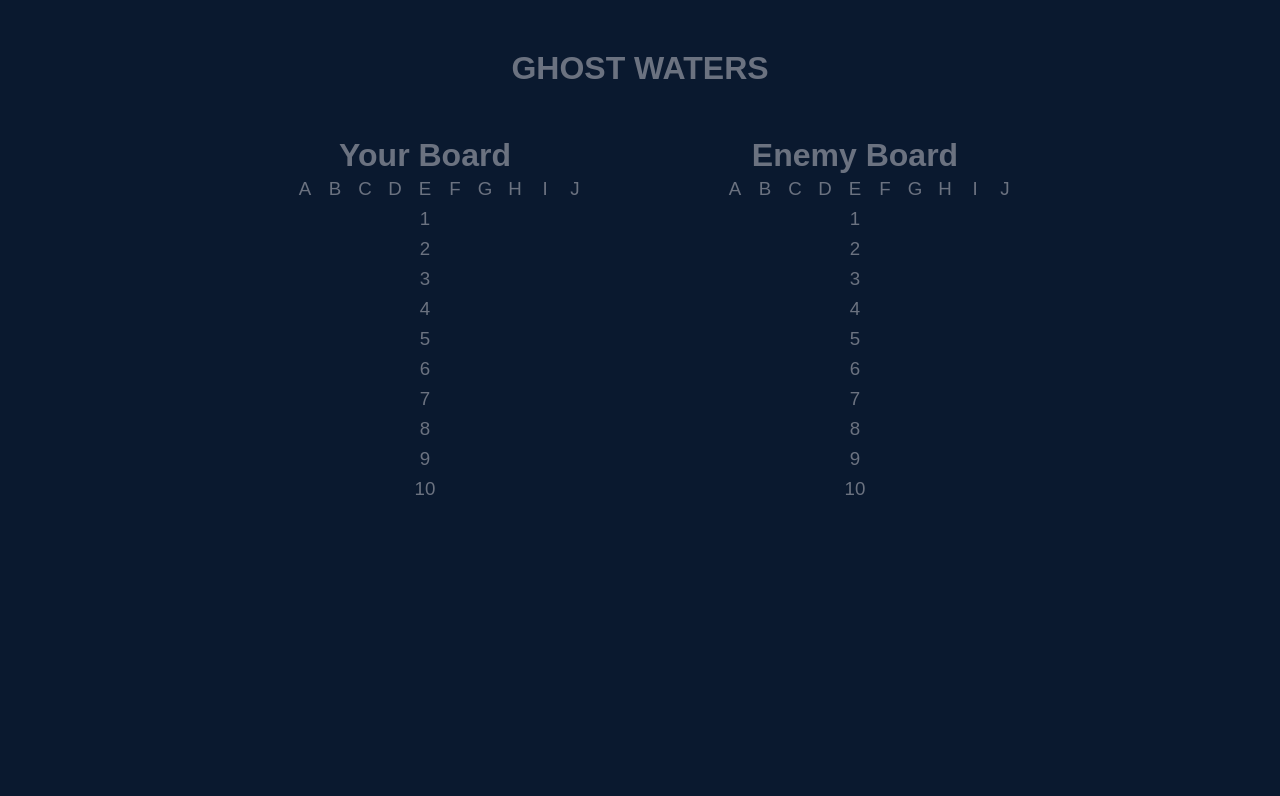
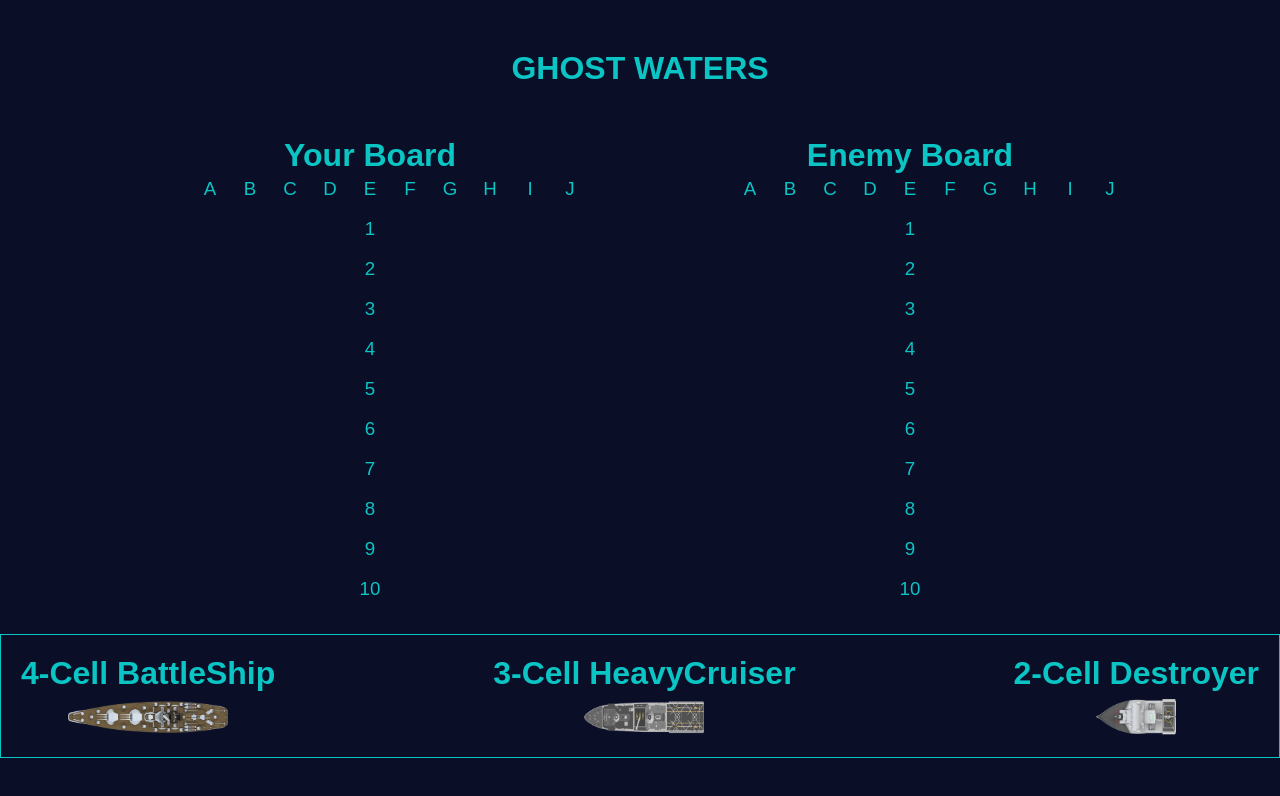
Before and after one commit to AmrHamoudaX/Battleship, a website built with webpack: page src/template.html in a window 1280 px wide. Built offline with nearby package versions, Linux system fonts and the light colour scheme.

Commit message:
Adds ships to the UI and styles cells if 'has-ships', 'hit' or a 'miss'

```diff
--- a/src/styles.css
+++ b/src/styles.css
@@ -6,8 +6,16 @@
 body {
     font-family: Arial, sans-serif;
     background: #0a192f;
-    color: #6b7280;
+    background-color: #0a0e27;
+    color: #0ac5c4;
     text-align: center;
+}
+
+@media (min-width: 992px) {
+    .setup-cell {
+        height: 40px;
+        width: 40px;
+    }
 }
 
 .game-name {
@@ -27,11 +35,11 @@ body {
     display: flex;
 }
 
-.column {
-    width: 30px;
-    height: 30px;
-    background-color: #0a192f;
-    outline: 0.5px solid #6b7280;
+.cell {
+    width: 40px;
+    height: 40px;
+    background-color: #1ca3ec;
+    border: 1px solid black;
 }
 
 .board {
@@ -44,13 +52,14 @@ body {
     display: flex;
     justify-content: space-between;
     /*width: 90%;*/
-    margin-left: 30px;
+    /*amount of space away of the col coordinates*/
+    margin-left: 40px;
 }
 
 .row-coordinates h3 {
     text-align: center;
-    width: 30px;
-    height: 30px;
+    width: 40px;
+    height: 40px;
     line-height: 30px;
     font-weight: 500;
 }
@@ -68,8 +77,140 @@ body {
 
 .column-coordinates h3 {
     text-align: center;
-    width: 30px;
-    height: 30px;
+    width: 40px;
+    height: 40px;
     line-height: 30px;
     font-weight: 500;
 }
+
+.crosshair {
+    width: 50px;
+    height: 50px;
+}
+
+.has-ship {
+    background-color: #24244c;
+}
+
+.hit {
+    background-color: green;
+    animation: pop 0.3s ease;
+}
+
+.miss {
+    background-color: red;
+    animation: pop 0.3s ease;
+}
+
+.fogged {
+    background-color: black;
+}
+
+@keyframes pop {
+    0% {
+        transform: scale(0.8);
+        opacity: 0.5;
+    }
+
+    50% {
+        transform: scale(1.1);
+        opacity: 1;
+    }
+
+    100% {
+        transform: scale(1);
+        opacity: 1;
+    }
+}
+
+.fleet {
+    max-width: 100%;
+    padding: 20px;
+    margin-top: 20px;
+    border: 1px solid #0ac5c4;
+    display: flex;
+    justify-content: space-between;
+}
+
+.enemy-cells,
+.my-cells {
+    transition:
+        background-color 0.3s,
+        transform 0.2s;
+}
+
+.enemy-cells:hover {
+    background-color: #e0f2fe;
+    /* light blue */
+    cursor: crosshair;
+}
+
+/*Ships */
+.destroyer-container,
+.heavycruiser-container,
+.destroyer-container {
+    display: flex;
+    flex-direction: column;
+}
+
+.selectable {
+    cursor: pointer;
+}
+
+.ship {
+    background-repeat: no-repeat;
+    background-size: 101% 101%;
+}
+
+.setup-ship {
+    margin: 0 auto;
+    display: flex;
+    justify-content: center;
+    margin-top: 5px;
+    width: fit-content;
+    border-radius: 3px;
+}
+
+.setup-ship.ships-horizontal {
+    flex-direction: row;
+}
+
+.west {
+    transform: rotate(-90deg);
+}
+
+.battleship-0 {
+    background-image: url("../images/battleship-0.png");
+}
+
+.battleship-1 {
+    background-image: url("../images/battleship-1.png");
+}
+
+.battleship-2 {
+    background-image: url("../images/battleship-2.png");
+}
+
+.battleship-3 {
+    background-image: url("../images/battleship-3.png");
+}
+
+.cruiser-0 {
+    background-image: url("../images/cruiser-0.png");
+}
+
+.cruiser-1 {
+    background-image: url("../images/cruiser-1.png");
+}
+
+.cruiser-2 {
+    background-image: url("../images/cruiser-2.png");
+}
+
+.destroyer-0 {
+    background-image: url("../images/destroyer-0.png");
+}
+
+.destroyer-1 {
+    background-image: url("../images/destroyer-1.png");
+}
--- a/src/template.html
+++ b/src/template.html
@@ -10,9 +10,8 @@
 <body>
     <div class="main-container">
         <h1 class="game-name">GHOST WATERS</h1>
-
+        <h1 class="turn"></h1>
         <div class="boards-container">
-            <!--<h1 class="turn"></h1>-->
             <div class="board">
                 <h1>Your Board</h1>
                 <div class="row-coordinates">
@@ -74,6 +73,32 @@
                 </div>
             </div>
         </div>
+        <div class="fleet">
+            <div class="battleship-container">
+                <h1>4-Cell BattleShip</h1>
+                <div class="setup-ship ships-horizontal">
+                    <div class="setup-cell ship battleship-0 west selectable"></div>
+                    <div class="setup-cell ship battleship-1 west selectable"></div>
+                    <div class="setup-cell ship battleship-2 west selectable"></div>
+                    <div class="setup-cell ship battleship-3 west selectable"></div>
+                </div>
+            </div>
+            <div class="heavycruiser-container">
+                <h1>3-Cell HeavyCruiser</h1>
+                <div class="setup-ship ships-horizontal">
+                    <div class="setup-cell ship cruiser-0 west selectable"></div>
+                    <div class="setup-cell ship cruiser-1 west selectable"></div>
+                    <div class="setup-cell ship cruiser-2 west selectable"></div>
+                </div>
+            </div>
+            <div class="destroyer-container">
+                <h1>2-Cell Destroyer</h1>
+                <div class="setup-ship ships-horizontal">
+                    <div class="setup-cell ship destroyer-0 west selectable"></div>
+                    <div class="setup-cell ship destroyer-1 west selectable"></div>
+                </div>
+            </div>
+        </div>
     </div>
 </body>
 
```
